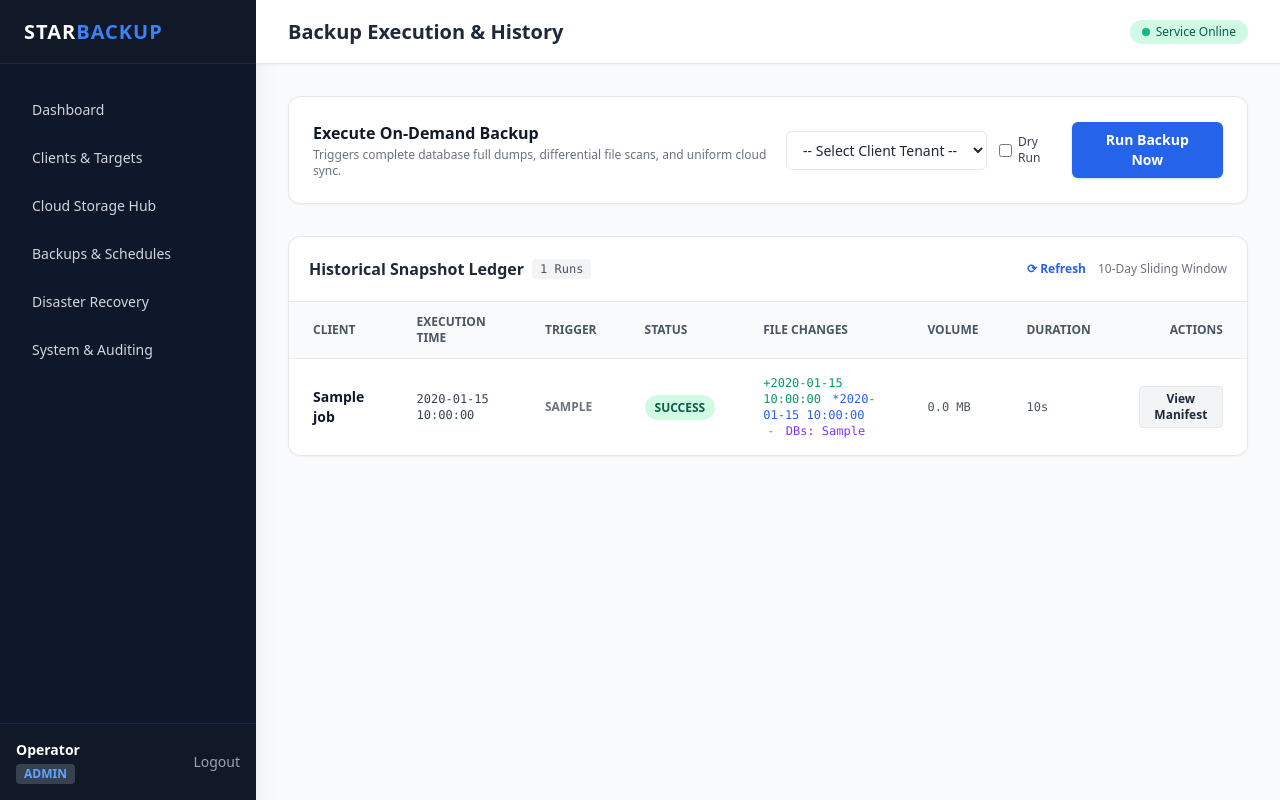
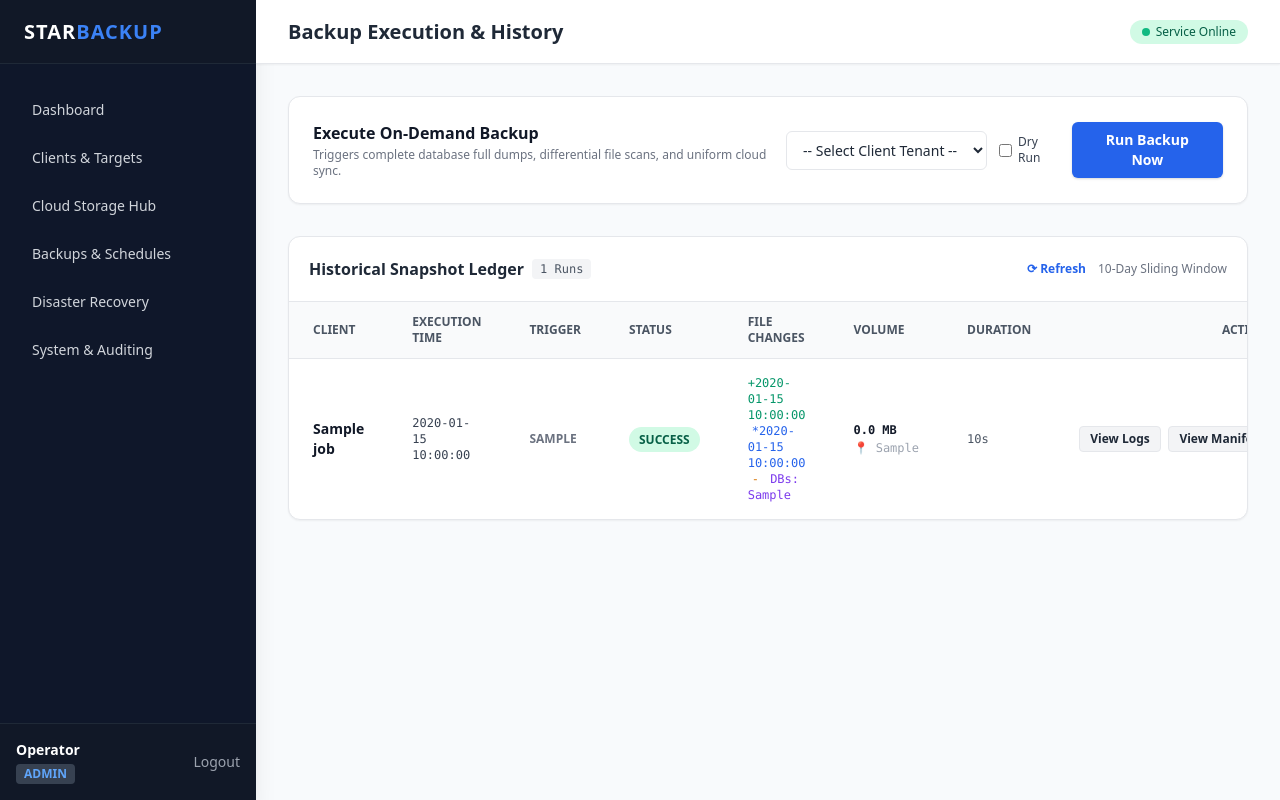
Before and after one commit to vipuljain28/backup-service, a FastAPI app: template backup_service/web/templates/backups.html in a window 1280 px wide. Run offline with FastAPI, Linux system fonts and the light colour scheme; the template is opened without the code that fills it: most values are stand-ins (such as "Sample title", 1, 10 or a date in 2020).

Commit message:
feat(backups): asynchronous backend execution with live console streaming, stored logs, size and storage location tracking

```diff
--- a/backup_service/web/templates/backups.html
+++ b/backup_service/web/templates/backups.html
@@ -101,14 +101,22 @@
               <span class="text-amber-700 font-semibold">0.00 MB</span>
               <div class="text-[10px] text-amber-600 font-medium">(Simulation Only)</div>
               {% else %}
-              {{ (job.total_bytes / (1024 * 1024))|round(2) }} MB
+              <div class="font-bold text-gray-900">{{ (job.total_bytes / (1024 * 1024))|round(2) }} MB</div>
+              {% endif %}
+              {% if job.storage_location %}
+              <div class="text-[10px] text-gray-400 font-mono mt-0.5 truncate max-w-xs" title="{{ job.storage_location }}">
+                📍 {{ job.storage_location }}
+              </div>
               {% endif %}
             </td>
             <td class="px-6 py-4 text-xs text-gray-600 font-mono">
               {{ job.duration_seconds|round(2) }}s
             </td>
-            <td class="px-6 py-4 text-right">
-              <button onclick="viewManifest({{ job.id }})" class="px-3 py-1 bg-gray-100 hover:bg-gray-200 text-xs font-semibold rounded text-gray-800 border">
+            <td class="px-6 py-4 text-right space-x-1 whitespace-nowrap">
+              <button onclick="viewJobLogs({{ job.id }})" class="px-2.5 py-1 bg-gray-100 hover:bg-gray-200 text-xs font-semibold rounded text-gray-800 border">
+                View Logs
+              </button>
+              <button onclick="viewManifest({{ job.id }})" class="px-2.5 py-1 bg-gray-100 hover:bg-gray-200 text-xs font-semibold rounded text-gray-800 border">
                 View Manifest
               </button>
             </td>
@@ -127,11 +135,11 @@
 
 <!-- Live Backup Execution Monitor Modal -->
 <div id="modal-live-backup" class="fixed inset-0 bg-black bg-opacity-60 z-50 flex items-center justify-center hidden p-4">
-  <div class="bg-white rounded-xl shadow-2xl max-w-lg w-full p-6 space-y-5">
+  <div class="bg-white rounded-xl shadow-2xl max-w-xl w-full p-6 space-y-4">
     <div class="flex justify-between items-center pb-3 border-b border-gray-100">
       <div>
-        <h3 class="text-base font-bold text-gray-900" id="live-modal-title">Executing Backup</h3>
-        <p class="text-xs text-gray-500" id="live-modal-subtitle">Processing targets...</p>
+        <h3 class="text-base font-bold text-gray-900" id="live-modal-title">Executing Backup (Backend Task)</h3>
+        <p class="text-xs text-gray-500" id="live-modal-subtitle">Asynchronous processing on backend server...</p>
       </div>
       <span id="live-status-badge" class="px-2.5 py-1 rounded-full text-xs font-bold bg-yellow-100 text-yellow-800 animate-pulse">RUNNING</span>
     </div>
@@ -142,31 +150,39 @@
     </div>
 
     <!-- Step Checklist -->
-    <div class="space-y-2 text-xs">
-      <div class="flex items-center space-x-2" id="step-connect">
+    <div class="grid grid-cols-2 gap-2 text-xs">
+      <div class="flex items-center space-x-1.5" id="step-connect">
         <span class="text-blue-600 font-bold">⚙</span>
-        <span class="text-gray-700 font-medium">Connecting to Host Server & Checking DB Sockets...</span>
+        <span class="text-gray-700 font-medium">1. Server & DB Sockets</span>
       </div>
-      <div class="flex items-center space-x-2 text-gray-400" id="step-dbs">
+      <div class="flex items-center space-x-1.5 text-gray-400" id="step-dbs">
         <span>○</span>
-        <span>Performing full database dumps (MySQL/PostgreSQL)...</span>
+        <span>2. Database Dump</span>
       </div>
-      <div class="flex items-center space-x-2 text-gray-400" id="step-files">
+      <div class="flex items-center space-x-1.5 text-gray-400" id="step-files">
         <span>○</span>
-        <span>Scanning remote file sources via SFTP differential crawler...</span>
+        <span>3. File Crawl & Delta</span>
       </div>
-      <div class="flex items-center space-x-2 text-gray-400" id="step-manifest">
+      <div class="flex items-center space-x-1.5 text-gray-400" id="step-manifest">
         <span>○</span>
-        <span>Computing SHA-256 hashes & generating audit manifest...</span>
-      </div>
-      <div class="flex items-center space-x-2 text-gray-400" id="step-complete">
-        <span>○</span>
-        <span>Enforcing retention & completing snapshot ledger...</span>
+        <span>4. Upload & Manifest</span>
       </div>
     </div>
 
+    <!-- Live Streaming Backend Console -->
+    <div>
+      <div class="flex justify-between items-center text-xs font-semibold text-gray-700 mb-1">
+        <span class="flex items-center space-x-1">
+          <span class="inline-block w-2 h-2 rounded-full bg-emerald-500 animate-ping"></span>
+          <span>Live Backend Console:</span>
+        </span>
+        <span id="live-console-status" class="text-[10px] text-blue-600 font-mono">Running on backend (No browser timeout)...</span>
+      </div>
+      <pre id="live-console-output" class="bg-gray-950 text-emerald-400 p-3 rounded-lg font-mono text-[11px] h-36 overflow-y-auto whitespace-pre-wrap border border-gray-800 select-all"></pre>
+    </div>
+
     <!-- Live Execution Results Box -->
-    <div id="live-results-box" class="p-4 rounded-lg bg-gray-50 border border-gray-200 text-xs hidden space-y-2">
+    <div id="live-results-box" class="p-3 rounded-lg bg-gray-50 border border-gray-200 text-xs hidden space-y-2">
       <div class="font-bold text-gray-900 flex items-center justify-between">
         <span>Execution Summary:</span>
         <span id="live-duration" class="font-mono text-gray-600">0.0s</span>
@@ -174,18 +190,47 @@
       <div class="grid grid-cols-2 gap-2 text-gray-700">
         <div>Files Scanned / Added: <strong id="live-files-count" class="text-blue-600">0</strong></div>
         <div>Databases Dumped: <strong id="live-dbs-count" class="text-purple-600">0</strong></div>
-        <div>Total Volume: <strong id="live-volume" class="font-mono">0.0 MB</strong></div>
-        <div>Result Status: <strong id="live-final-status" class="text-green-600">SUCCESS</strong></div>
+        <div>Total Backup Size: <strong id="live-volume" class="font-mono text-green-700">0.0 MB</strong></div>
+        <div>Result Status: <strong id="live-final-status" class="text-green-600 font-bold">SUCCESS</strong></div>
+        <div class="col-span-2 pt-1 border-t border-gray-200">
+          <span class="text-gray-500 font-semibold">Storage Destination:</span>
+          <div id="live-storage-location" class="font-mono text-blue-700 font-semibold break-all text-[11px] mt-0.5"></div>
+        </div>
       </div>
       <div id="live-error-text" class="text-red-600 bg-red-50 p-2 rounded hidden font-mono text-[11px]"></div>
     </div>
 
-    <div class="flex justify-end space-x-3 pt-3 border-t">
-      <button type="button" id="btn-live-view-manifest" onclick="viewManifestFromLiveModal()" class="px-4 py-2 bg-blue-600 hover:bg-blue-700 text-white rounded-md text-xs font-semibold shadow-xs hidden">
+    <div class="flex justify-end space-x-2 pt-3 border-t">
+      <button type="button" id="btn-live-view-logs" onclick="viewLogsFromLiveModal()" class="px-3 py-1.5 bg-gray-800 hover:bg-gray-900 text-white rounded text-xs font-semibold shadow-xs hidden">
+        Inspect Full Logs
+      </button>
+      <button type="button" id="btn-live-view-manifest" onclick="viewManifestFromLiveModal()" class="px-3 py-1.5 bg-blue-600 hover:bg-blue-700 text-white rounded text-xs font-semibold shadow-xs hidden">
         View Audit Manifest
       </button>
-      <button type="button" id="btn-live-close" onclick="closeLiveModal()" class="px-4 py-2 bg-gray-100 hover:bg-gray-200 text-gray-800 rounded-md text-xs font-semibold border">
+      <button type="button" id="btn-live-close" onclick="closeLiveModal()" class="px-3 py-1.5 bg-gray-100 hover:bg-gray-200 text-gray-800 rounded text-xs font-semibold border">
         Dismiss & View Ledger
+      </button>
+    </div>
+  </div>
+</div>
+
+<!-- Logs Viewer Modal -->
+<div id="modal-logs" class="fixed inset-0 bg-black bg-opacity-60 z-50 flex items-center justify-center hidden p-4">
+  <div class="bg-white rounded-xl shadow-2xl max-w-3xl w-full p-6 flex flex-col max-h-[85vh]">
+    <div class="flex justify-between items-center mb-3 pb-2 border-b">
+      <div>
+        <h3 class="text-base font-bold text-gray-900" id="logs-title">Backup Execution Log</h3>
+        <p class="text-xs text-gray-500 font-mono" id="logs-subtitle"></p>
+      </div>
+      <button onclick="document.getElementById('modal-logs').classList.add('hidden')" class="text-gray-400 hover:text-gray-600 text-xl font-bold">&times;</button>
+    </div>
+    <div class="overflow-y-auto flex-1 font-mono text-xs bg-gray-950 text-gray-100 p-4 rounded-lg border border-gray-800 select-all">
+      <pre id="logs-content" class="whitespace-pre-wrap"></pre>
+    </div>
+    <div class="flex justify-between items-center pt-3 border-t mt-3">
+      <div id="logs-location-info" class="text-xs font-mono text-blue-700 font-semibold truncate max-w-lg"></div>
+      <button onclick="document.getElementById('modal-logs').classList.add('hidden')" class="px-4 py-2 bg-gray-800 hover:bg-gray-900 text-white rounded-md text-xs font-semibold">
+        Close
       </button>
     </div>
   </div>
@@ -296,6 +341,8 @@ function setStepStatus(stepId, state) {
 function startJobPolling(jobId) {
   if (pollInterval) clearInterval(pollInterval);
   let ticks = 0;
+  const consoleEl = document.getElementById('live-console-output');
+  consoleEl.innerText = "[*] Initiating background backup worker on backend server...";
 
   pollInterval = setInterval(async () => {
     ticks++;
@@ -303,13 +350,24 @@ function startJobPolling(jobId) {
       setStepStatus('step-connect', 'done');
       setStepStatus('step-dbs', 'active');
       document.getElementById('live-progress-bar').className = "bg-blue-600 h-2.5 rounded-full transition-all duration-300 w-2/4";
-    } else if (ticks === 2) {
+    } else if (ticks === 3) {
       setStepStatus('step-dbs', 'done');
       setStepStatus('step-files', 'active');
       document.getElementById('live-progress-bar').className = "bg-blue-600 h-2.5 rounded-full transition-all duration-300 w-3/4";
     }
 
     try {
+      // 1. Fetch live logs
+      const logResp = await fetch(`/api/v1/backups/jobs/${jobId}/logs`);
+      if (logResp.ok) {
+        const logData = await logResp.json();
+        if (logData.logs) {
+          consoleEl.innerText = logData.logs;
+          consoleEl.scrollTop = consoleEl.scrollHeight;
+        }
+      }
+
+      // 2. Fetch job status
       const resp = await fetch(`/api/v1/backups/jobs/${jobId}/status`);
       if (!resp.ok) return;
       const job = await resp.json();
@@ -322,9 +380,9 @@ function startJobPolling(jobId) {
         onJobFinished(job, false);
       }
     } catch (e) {
-      // keep polling
+      // keep polling asynchronously
     }
-  }, 800);
+  }, 1000);
 }
 
 function onJobFinished(job, isSuccess) {
@@ -341,6 +399,10 @@ function onJobFinished(job, isSuccess) {
   document.getElementById('live-files-count').innerText = job.files_added;
   document.getElementById('live-dbs-count').innerText = job.dbs_dumped;
   document.getElementById('live-volume').innerText = `${(job.total_bytes / (1024 * 1024)).toFixed(2)} MB`;
+  document.getElementById('live-storage-location').innerText = job.storage_location || "Local Cloud Backup";
+
+  document.getElementById('btn-live-view-logs').classList.remove('hidden');
+  document.getElementById('live-console-status').innerText = isSuccess ? "Completed on backend." : "Terminated with error.";
 
   if (isSuccess) {
     if (job.is_dry_run) {
@@ -361,7 +423,6 @@ function onJobFinished(job, isSuccess) {
     setStepStatus('step-dbs', 'done');
     setStepStatus('step-files', 'done');
     setStepStatus('step-manifest', 'done');
-    setStepStatus('step-complete', 'done');
 
     document.getElementById('btn-live-view-manifest').classList.remove('hidden');
   } else {
@@ -374,6 +435,36 @@ function onJobFinished(job, isSuccess) {
     const errBox = document.getElementById('live-error-text');
     errBox.classList.remove('hidden');
     errBox.innerText = `Error: ${job.error_message || 'Backup failed without error details.'}`;
+  }
+}
+
+function viewLogsFromLiveModal() {
+  if (currentActiveJobId) {
+    viewJobLogs(currentActiveJobId);
+  }
+}
+
+async function viewJobLogs(jobId) {
+  const modal = document.getElementById('modal-logs');
+  const title = document.getElementById('logs-title');
+  const subtitle = document.getElementById('logs-subtitle');
+  const content = document.getElementById('logs-content');
+  const locationInfo = document.getElementById('logs-location-info');
+
+  title.innerText = `Backup Execution Log - Job #${jobId}`;
+  subtitle.innerText = "Retrieving audit logs from backend...";
+  content.innerText = "Loading execution logs...";
+  locationInfo.innerText = "";
+  modal.classList.remove('hidden');
+
+  try {
+    const resp = await fetch(`/api/v1/backups/jobs/${jobId}/logs`);
+    const data = await resp.json();
+    subtitle.innerText = `Status: ${data.status.toUpperCase()} | Size: ${(data.total_bytes / (1024 * 1024)).toFixed(2)} MB`;
+    content.innerText = data.logs || "No console execution logs recorded for this snapshot.";
+    locationInfo.innerText = data.storage_location ? `Location: ${data.storage_location}` : "";
+  } catch (err) {
+    content.innerText = "Failed to load execution logs: " + err;
   }
 }
 
```
Also changed, not shown: backup_service/security/db.py (+24 -4 lines), backup_service/web/routes/backup_routes.py (+79 -6 lines).
